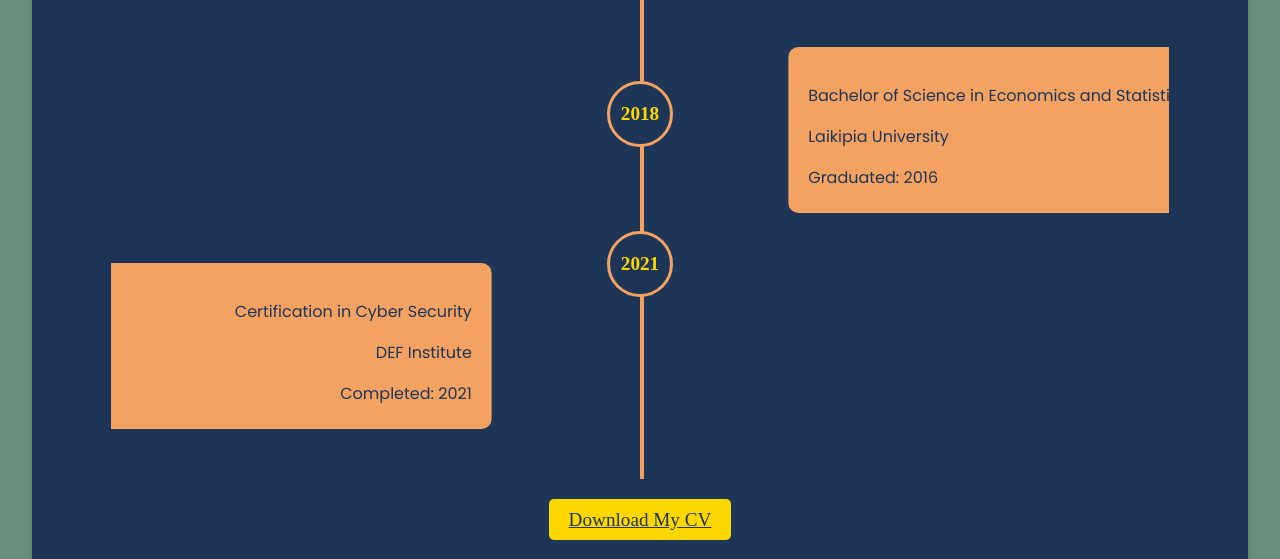
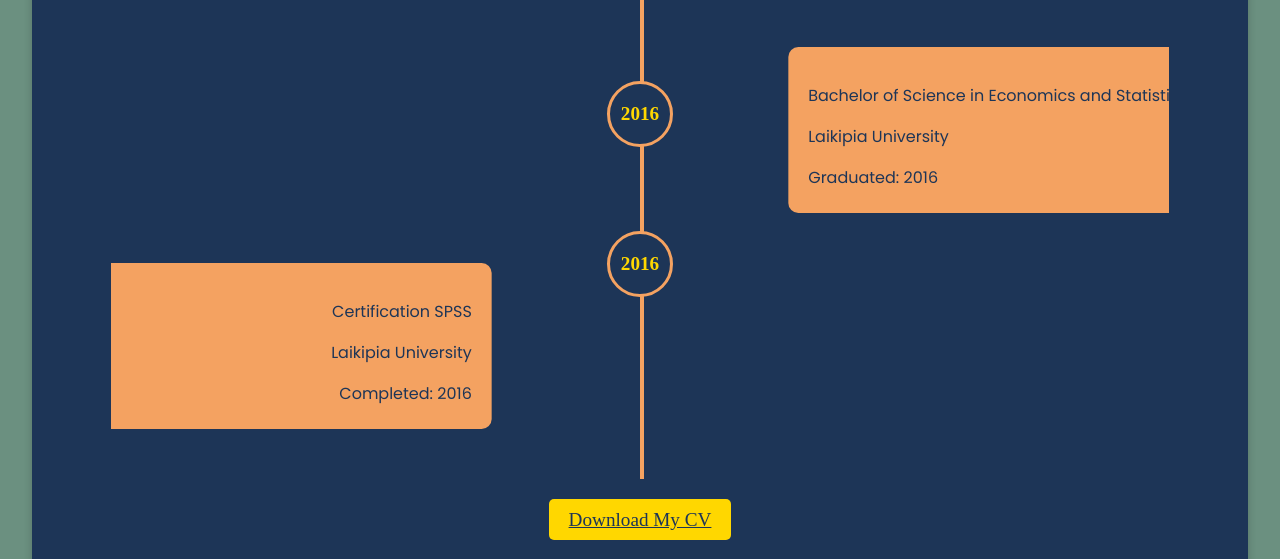
Before and after one commit to BarsilNzola/portfolio-v2, a plain HTML site: page index.html in a window 1280 px wide. Shown: the part 1884-2443 px from the top of the page. Drawn offline with Linux system fonts and the light colour scheme.

Commit message:
more changes

```diff
--- a/index.html
+++ b/index.html
@@ -79,14 +79,14 @@
                         <p>Laikipia University</p>
                         <p>Graduated: 2016</p>
                     </div>
-                    <div class="year" style="top: 220px;">2018</div>
+                    <div class="year" style="top: 220px;">2016</div>
 
                     <div class="education-item left">
-                        <p>Certification in Cyber Security</p>
-                        <p>DEF Institute</p>
-                        <p>Completed: 2021</p>
+                        <p>Certification SPSS</p>
+                        <p>Laikipia University</p>
+                        <p>Completed: 2016</p>
                     </div>
-                    <div class="year" style="top: 370px;">2021</div>
+                    <div class="year" style="top: 370px;">2016</div>
                 </div>
                 <div class="cv-download">
                     <a href="documents/BARSIL_CV.pdf" download="Barsil_Ochola_CV.pdf" class="download-button">
```
